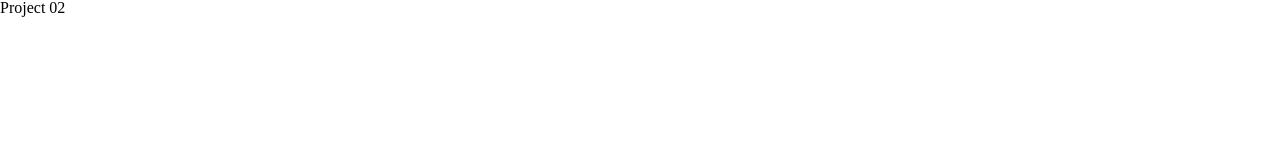
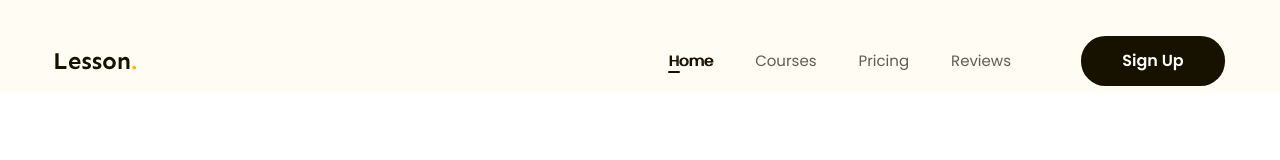
Before and after one commit to trangngocduythanh/htmlcss-project-02, a plain HTML site: page index.html in a window 1280 px wide. Shown: the top 160 px of the page. Drawn offline with Linux system fonts and the light colour scheme.

Commit message:
Làm phần Header

```diff
--- a/assets/css/style.css
+++ b/assets/css/style.css
@@ -0,0 +1,95 @@
+* {
+    box-sizing: border-box;
+}
+
+html {
+    font-size: 62.5%;
+}
+
+body {
+    font-size: 1.6rem;
+    font-family: "Poppins", sans-serif;
+}
+
+/* Common */
+a {
+    text-decoration: none;
+}
+
+.btn {
+    display: inline-block;
+    min-width: 118px;
+    padding: 0 16px;
+    line-height: 50px;
+    color: #fff;
+    text-align: center;
+    font-size: 1.6rem;
+    font-weight: 600;
+    border-radius: 24.5px;
+    background: #171100;
+}
+
+.main-content {
+    width: 1170px;
+    max-width: calc(100% - 48px);
+    margin-left: auto;
+    margin-right: auto;
+}
+
+/* Header */
+.header {
+    background: #FFFCF4;
+}
+
+.header.fixed {
+    position: sticky;
+    top: -28px;
+}
+
+.header .body {
+    display: flex;
+    align-items: center;
+    padding: 36px 0 8px;
+}
+
+.nav {
+    margin-left: auto;
+}
+
+.nav ul {
+    display: flex;
+}
+
+.nav a {
+    position: relative;
+    padding: 8px 21px;
+    color: #5f5b53;
+    font-size: 1.5rem;
+}
+
+.nav a:hover,
+.nav li.active a {
+    /* font-weight: 600; */
+    text-shadow: 1px 0 0 currentColor;
+    color: #171100;
+}
+
+.nav li.active a::after {
+    position: absolute;
+    left: 21px;
+    bottom: 6px;
+    content: "";
+    display: block;
+    width: 12px;
+    height: 2px;
+    border-radius: 1px;
+    background: #171100;
+}
+
+.header .sign-up-btn {
+    min-width: 144px;
+}
+
+.header .action {
+    margin-left: 49px;
+}
--- a/index.html
+++ b/index.html
@@ -8,10 +8,50 @@
         <!-- Reset CSS -->
         <link rel="stylesheet" href="./assets/css/reset.css" />
 
+        <!-- Embed fonts -->
+        <link rel="preconnect" href="https://fonts.googleapis.com" />
+        <link rel="preconnect" href="https://fonts.gstatic.com" crossorigin />
+        <link
+            href="https://fonts.googleapis.com/css2?family=Poppins:ital,wght@0,100;0,400;0,500;0,600;0,700;1,400&family=Sen:wght@700&display=swap"
+            rel="stylesheet"
+        />
+
         <!-- Style -->
         <link rel="stylesheet" href="./assets/css/style.css" />
     </head>
     <body>
-        <h1>Project 02</h1>
+        <main style="height: 5000px;">
+            <header class="header fixed">
+                <div class="main-content">
+                    <div class="body">
+                        <!-- Logo -->
+                        <img src="./assets/img/logo.svg" alt="Lesson." class="logo">
+
+                        <!-- Nav -->
+                        <nav class="nav">
+                            <ul>
+                                <li class="active">
+                                    <a href="!#">Home</a>
+                                </li>
+                                <li>
+                                    <a href="!#">Courses</a>
+                                </li>
+                                <li>
+                                    <a href="!#">Pricing</a>
+                                </li>
+                                <li>
+                                    <a href="!#">Reviews</a>
+                                </li>
+                            </ul>
+                        </nav>
+
+                        <!-- ACtion -->
+                        <div class="action">
+                            <a href="#!" class="btn sign-up-btn">Sign Up</a>
+                        </div>
+                    </div>
+                </div>
+            </header>
+        </main>
     </body>
 </html>
```
Also changed, not shown: assets/img/logo.svg (added).
